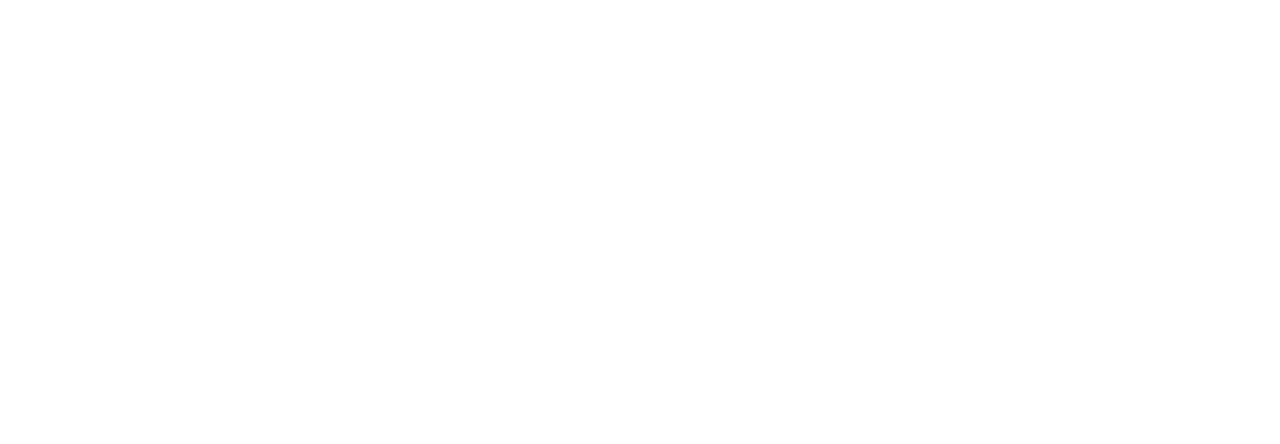
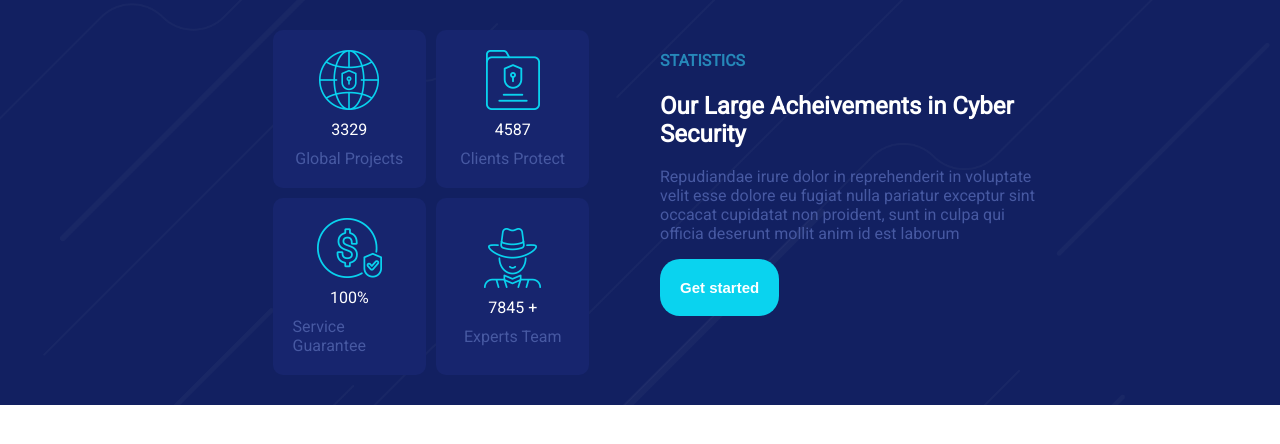
Before and after one commit to SleimaD/SIHAM_SLEIMA_MOLENSTARS, a plain HTML site: page index.html in a window 1280 px wide. Drawn offline with Linux system fonts and the light colour scheme; a web font is replaced by a local one.

Commit message:
adding 'statistics' section

```diff
--- a/index.html
+++ b/index.html
@@ -18,7 +18,48 @@
 
     <section class="reliable-it"></section>
 
-    <section class="statistics"></section>
+    <section class="statistics" >
+        <div class="statsleft">
+            <div class="statsbox1">
+                <img src="/public/images/Cyber-Security-left-card-img1.png" alt="">
+                <div class="div3329">3329</div>
+                <div class="globalprojects">Global Projects</div>
+            </div>
+            <div class="statsbox2">
+                <img src="/public/images/Cyber-Security-left-card-img2.png" alt="">
+                <div class="div3329">4587</div>
+                <div class="clientsprotect">Clients Protect</div>
+
+            </div>
+            <div class="statsbox3">
+                <img src="/public/images/Cyber-Security-left-card-img3.png" alt="">
+                <div class="div3329">100%</div>
+                <div class="serviceguarantee">Service Guarantee</div>
+
+            </div>
+            <div class="statsbox4">
+                <img src="/public/images/Cyber-Security-left-card-img4.png" alt="">
+                <div class="div3329">7845 <span>+</span></div>
+                <div class="expertsteam">Experts Team</div>
+
+            </div>
+        </div>
+
+        <div class="statsright">
+            <h4>STATISTICS</h4>
+            <h1>Our Large Acheivements in Cyber Security
+
+            </h1>
+            <p>Repudiandae irure dolor in reprehenderit
+                in voluptate velit esse dolore eu fugiat
+                nulla pariatur exceptur sint occacat
+                cupidatat non proident, sunt in culpa
+                qui officia deserunt mollit anim id est
+                laborum
+            </p>
+            <button>Get started</button>
+        </div>
+    </section>
 
     <section class="our-news"></section>
 
--- a/public/style/style.css
+++ b/public/style/style.css
@@ -8,3 +8,74 @@ body {
     width: 100%;
     font-family: 'Roboto','Oswald';
 }
+
+
+.statistics {
+    background-color: #122061 ;
+    background-image: url('/public/images/overly-img.png');
+    background-position: center;
+    background-repeat: no-repeat;
+    background-size: cover;
+    display: flex;
+    padding: 10px;
+    justify-content: center;
+}
+
+.statsleft {
+    width: 30%;
+    padding: 20px;
+    display: flex;
+    gap: 10px;
+    flex-wrap: wrap;
+    justify-content: center;
+}
+
+
+
+.statsbox1,.statsbox2,.statsbox3,.statsbox4 {
+    background-color: #17256E;
+    gap: 10px;
+    border-radius: 10px;
+    display: flex;
+    justify-content: center;
+    align-items: center;
+    flex-direction: column;
+    padding: 20px;
+    width: 30%;
+    color: white;
+
+}
+
+.globalprojects, .clientsprotect, .serviceguarantee, .expertsteam {
+    color: #4759A2;
+}
+
+.statsright {
+    width: 30%;
+    padding: 20px;
+    /* display: flex; */
+    /* flex-direction: column; */
+}
+
+.statsright h4 {
+    color: #2688B9;
+}
+
+.statsright h1 {
+    color: white;
+}
+
+
+.statsright p  {
+    color: #4759A2;
+}
+
+button {
+    background-color: #0AD3EF;
+    color: white;
+    border: none;
+    border-radius: 20px;
+    padding: 20px;
+    font-size: 15px;
+    font-weight: bold;
+}
```
